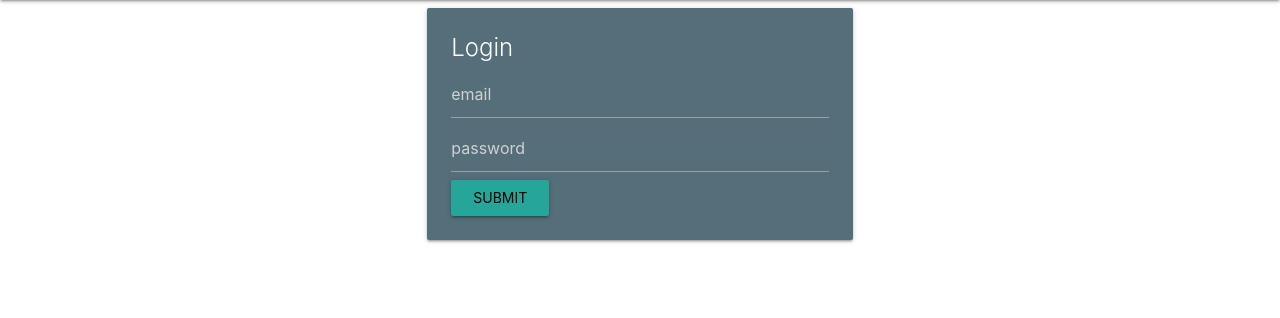
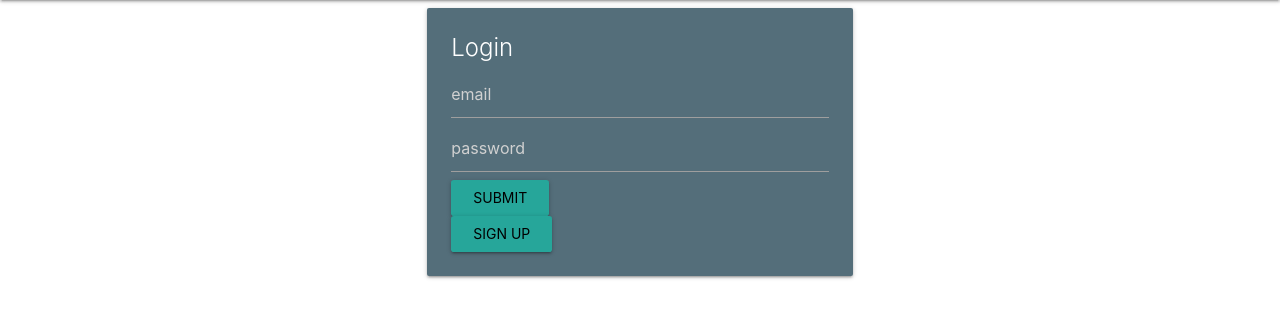
Before and after one commit to WonderGinger/Let-it-Fly, a PHP site: page / in a window 1280 px wide. Shown: the part 64-382 px from the top of the page. Run offline with PHP 8.4, Linux system fonts and the light colour scheme; some libraries are stand-ins or nearby versions.

Commit message:
Add Sign Up link to the log in page

```diff
--- a/htdocs/loginform.php
+++ b/htdocs/loginform.php
@@ -11,6 +11,9 @@ echo <<<_END
             <input type="password" name="password" placeholder="password">
             <input class="white-text btn waves-effect" type="submit" name="submit" value="submit">
           </form>
+             <form action="register.html" method="get">
+                <input class="white-text btn waves-effect" type="submit" name="signup" value="sign up">
+            </form>
         </div>
       </div>
     </div>
```
